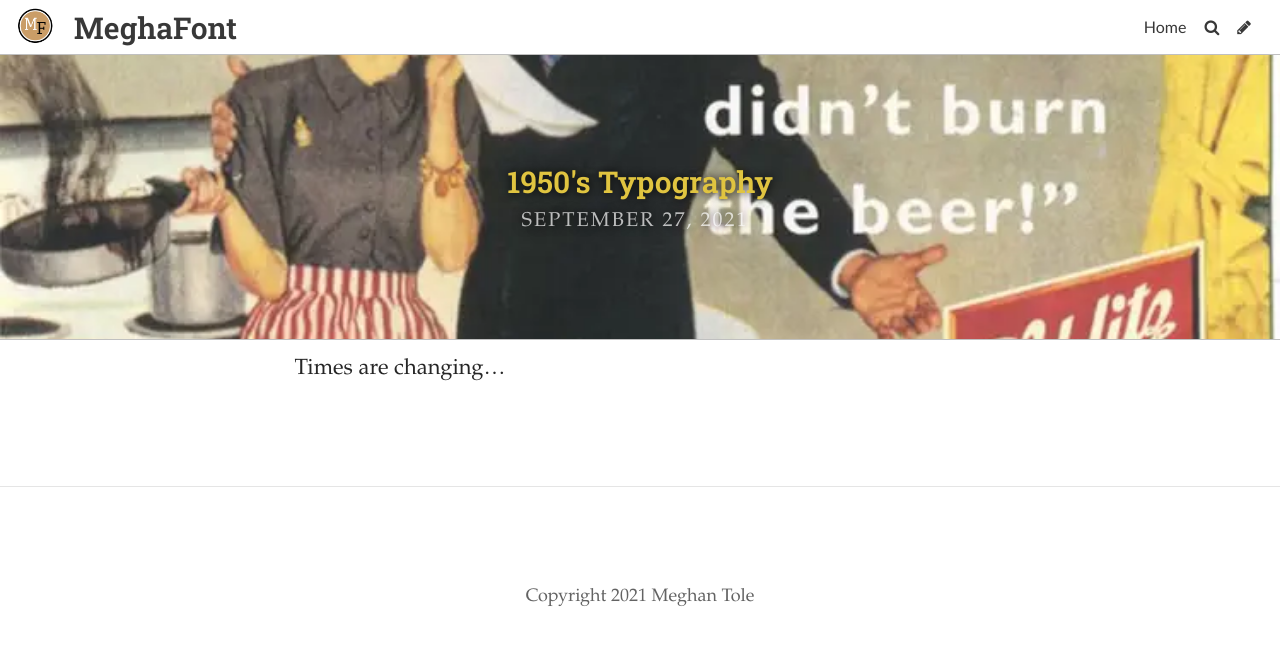
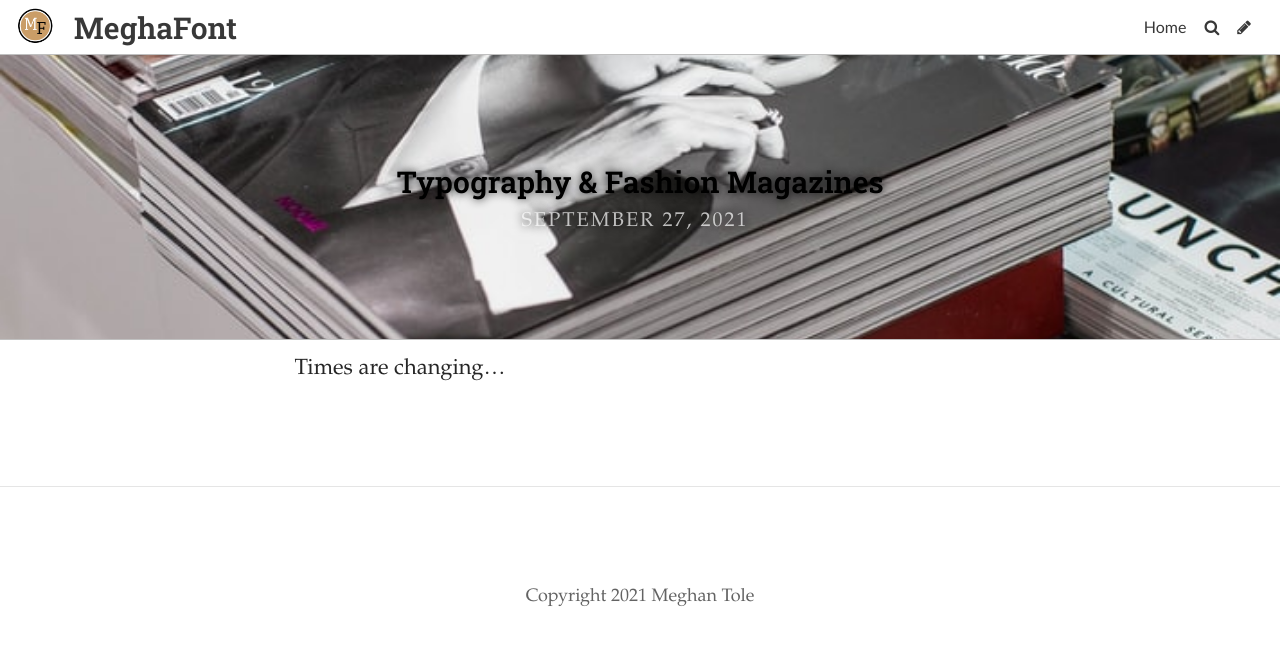
Before and after one commit to meghantole/tarm, a Jekyll site: the page built from _posts/2021-09-27-1950s-typography.md, in a window 1280 px wide. Shown: the top 645 px of the page. Built offline with Jekyll 4.4.1, drawn with Linux system fonts in a browser that asks for light colours; some web fonts are replaced.

Commit message:
Update Post “2021-09-27-1950s-typography”

```diff
--- a/_posts/2021-09-27-1950s-typography.md
+++ b/_posts/2021-09-27-1950s-typography.md
@@ -1,9 +1,9 @@
 ---
 layout: post
-title: 1950's Typography
+title: Typography & Fashion Magazines
 date: 2021-09-27T13:14:55.596Z
-image: ../uploads/536a5382ecad044114b1a77d.webp
-title_color: "#e0c440"
+image: ../uploads/photo-1522322659370-3c98da30c99c.jpeg
+title_color: "#000000"
 comments: false
 ---
 Times are changing...
```
Also changed, not shown: uploads/photo-1522322659370-3c98da30c99c.jpeg (added).
